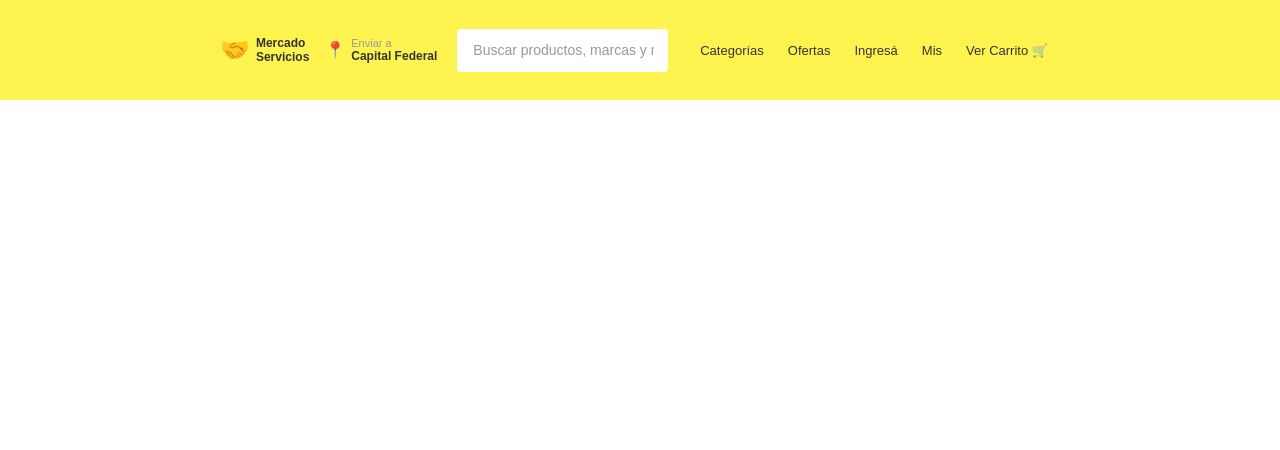
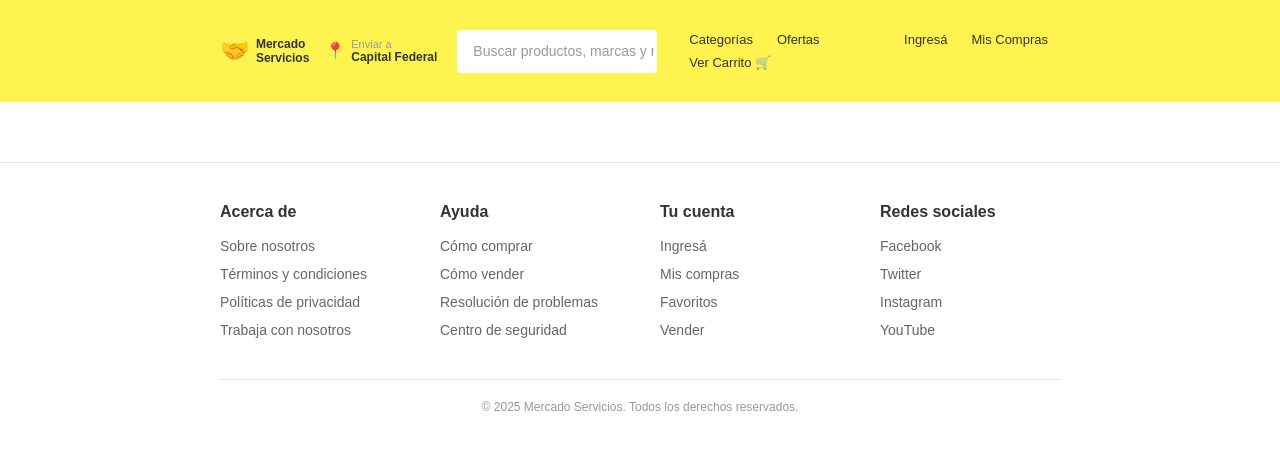
Before and after one commit to lautsoria/abierto-ia, a Flask app: page / in a window 1280 px wide. Shown: the top 450 px of the page. Run offline with Flask 3, Linux system fonts and the light colour scheme.

Commit message:
Header y footer terminados :)

```diff
--- a/front/static/css/base.css
+++ b/front/static/css/base.css
@@ -171,3 +171,66 @@ header.header {
 .nav-link:hover {
   color: #1F3A93;
 }
+
+/* Footer */
+.footer {
+  background-color: #fff;
+  border-top: 1px solid #e6e6e6;
+  padding: 40px 220px 20px;
+  margin-top: 60px;
+}
+
+.footer-content {
+  max-width: 1200px;
+  margin: 0 auto;
+  display: grid;
+  grid-template-columns: repeat(4, 1fr);
+  gap: 40px;
+  padding-bottom: 30px;
+}
+
+.footer-section {
+  display: flex;
+  flex-direction: column;
+}
+
+.footer-title {
+  font-size: 16px;
+  font-weight: bold;
+  color: #333;
+  margin-bottom: 16px;
+}
+
+.footer-links {
+  list-style: none;
+  padding: 0;
+  margin: 0;
+}
+
+.footer-links li {
+  margin-bottom: 10px;
+}
+
+.footer-links a {
+  text-decoration: none;
+  color: #666;
+  font-size: 14px;
+  transition: color 0.2s;
+}
+
+.footer-links a:hover {
+  color: #1F3A93;
+}
+
+.footer-bottom {
+  max-width: 1200px;
+  margin: 0 auto;
+  padding-top: 20px;
+  border-top: 1px solid #e6e6e6;
+  text-align: center;
+}
+
+.footer-bottom p {
+  color: #999;
+  font-size: 12px;
+}
--- a/front/templates/base/base.html
+++ b/front/templates/base/base.html
@@ -45,16 +45,62 @@
         <a href="#" class="nav-link">Categorías</a>
         <a href="#" class="nav-link">Ofertas</a>
         <a href="#" class="nav-link end">Ingresá</a>
-        <a href="#" class="nav-link">Mis </a>
+        <a href="#" class="nav-link">Mis Compras</a>
         <a href="#" class="nav-link">Ver Carrito 🛒</a>
       </nav>
     </div>
   </header>
   {% block content %}
   {% endblock %}
-  <footer>
 
+  <footer class="footer">
+    <div class="footer-content">
+      <div class="footer-section">
+        <h3 class="footer-title">Acerca de</h3>
+        <ul class="footer-links">
+          <li><a href="#">Sobre nosotros</a></li>
+          <li><a href="#">Términos y condiciones</a></li>
+          <li><a href="#">Políticas de privacidad</a></li>
+          <li><a href="#">Trabaja con nosotros</a></li>
+        </ul>
+      </div>
+
+      <div class="footer-section">
+        <h3 class="footer-title">Ayuda</h3>
+        <ul class="footer-links">
+          <li><a href="#">Cómo comprar</a></li>
+          <li><a href="#">Cómo vender</a></li>
+          <li><a href="#">Resolución de problemas</a></li>
+          <li><a href="#">Centro de seguridad</a></li>
+        </ul>
+      </div>
+
+      <div class="footer-section">
+        <h3 class="footer-title">Tu cuenta</h3>
+        <ul class="footer-links">
+          <li><a href="#">Ingresá</a></li>
+          <li><a href="#">Mis compras</a></li>
+          <li><a href="#">Favoritos</a></li>
+          <li><a href="#">Vender</a></li>
+        </ul>
+      </div>
+
+      <div class="footer-section">
+        <h3 class="footer-title">Redes sociales</h3>
+        <ul class="footer-links">
+          <li><a href="#">Facebook</a></li>
+          <li><a href="#">Twitter</a></li>
+          <li><a href="#">Instagram</a></li>
+          <li><a href="#">YouTube</a></li>
+        </ul>
+      </div>
+    </div>
+
+    <div class="footer-bottom">
+      <p>&copy; 2025 Mercado Servicios. Todos los derechos reservados.</p>
+    </div>
   </footer>
+
   {% block scripts %}
   {% endblock %}
 </body>
```
